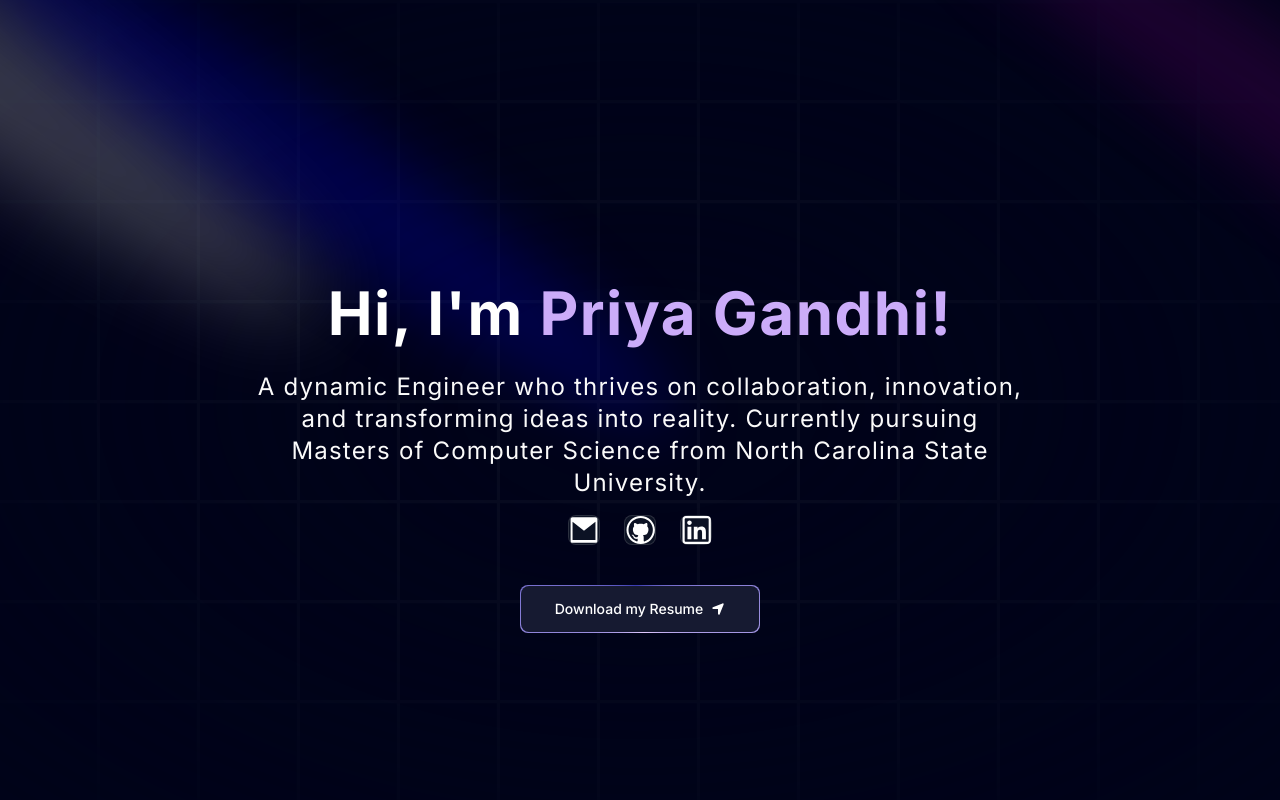
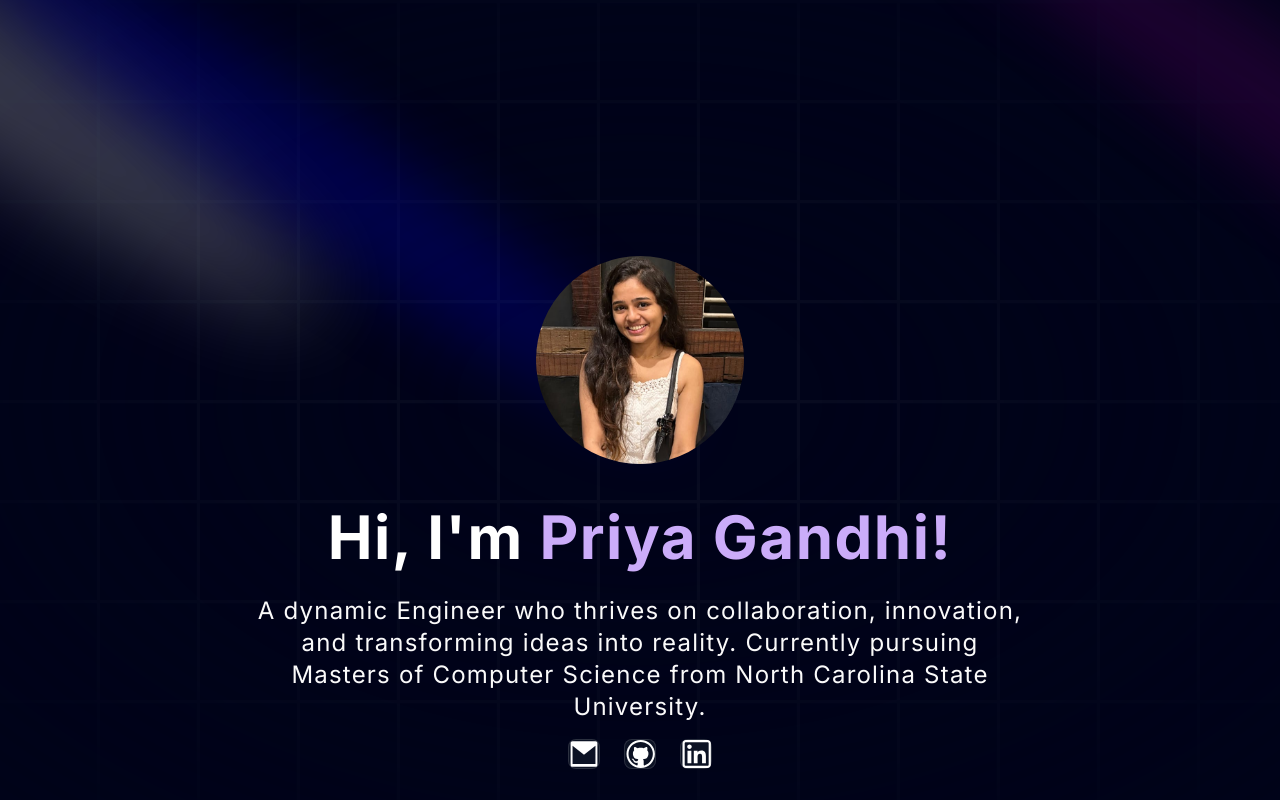
Before and after one commit to PriyaGandhi311/Portfolio-website, a Next.js app: page / in a window 1280 px wide. Shown: the top 800 px of the page. Built offline with nearby package versions, Linux system fonts and the light colour scheme.

Commit message:
Update profile picture

```diff
--- a/components/Hero.tsx
+++ b/components/Hero.tsx
@@ -15,10 +15,7 @@ const handleDownload = () => {
 const Hero = () => {
   return (
     <div id="about" className="pb-20 pt-36 h-screen">
-      {/**
-       *  UI: Spotlights
-       *  Link: https://ui.aceternity.com/components/spotlight
-       */}
+
       <div>
         <Spotlight
           className="-top-40 -left-10 md:-left-32 md:-top-20 h-screen"
@@ -31,18 +28,14 @@ const Hero = () => {
         <Spotlight className="left-80 top-28 h-[80vh] w-[50vw]" fill="blue" />
       </div>
 
-      {/**
-       *  UI: grid
-       *  change bg color to bg-black-100 and reduce grid color from
-       *  0.2 to 0.03
-       */}
+
       <div
         className="h-screen w-full dark:bg-black-100 bg-white dark:bg-grid-white/[0.03] bg-grid-black-100/[0.2]
        absolute top-0 left-0 flex items-center justify-center"
       >
         {/* Radial gradient for the container to give a faded look */}
         <div
-          // chnage the bg to bg-black-100, so it matches the bg color and will blend in
+
           className="absolute pointer-events-none inset-0 flex items-center justify-center dark:bg-black-100
          bg-white [mask-image:radial-gradient(ellipse_at_center,transparent_20%,black)]"
         />
@@ -50,15 +43,15 @@ const Hero = () => {
 
       <div className="flex justify-center relative my-20 z-10 pt-8">
         <div className="max-w-[89vw] md:max-w-2xl lg:max-w-[60vw] flex flex-col items-center justify-center">
-          {/* <p className="uppercase tracking-widest text-xs text-center text-blue-100 max-w-80">
-            Dynamic Web Magic with Next.js
-          </p> */}
 
-          {/**
-           *  Link: https://ui.aceternity.com/components/text-generate-effect
-           *
-           *  change md:text-6xl, add more responsive code
-           */}
+
+          <div className="flex items-center justify-center mb-4">
+            <img
+              src="/Priya_Gandhi.png"
+              alt="Priya Gandhi"
+              className="rounded-full w-32 h-32 md:w-44 md:h-44 lg:w-52 lg:h-52"
+            />
+          </div>
           <TextGenerateEffect
             words="Hi, I'm Priya Gandhi!"
             className="text-center text-[40px] md:text-5xl lg:text-6xl"
```
